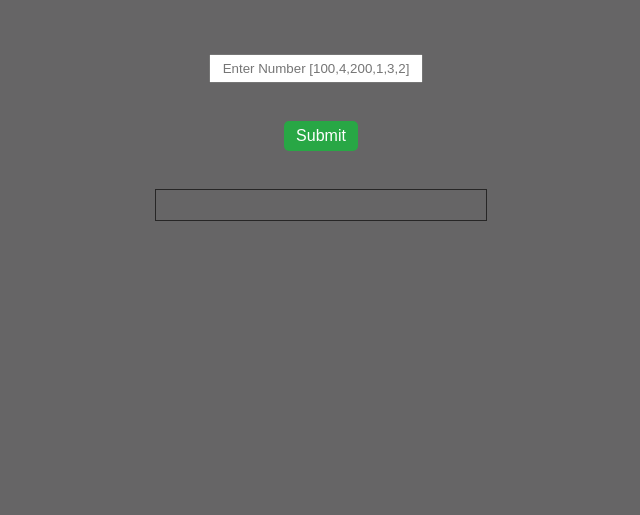
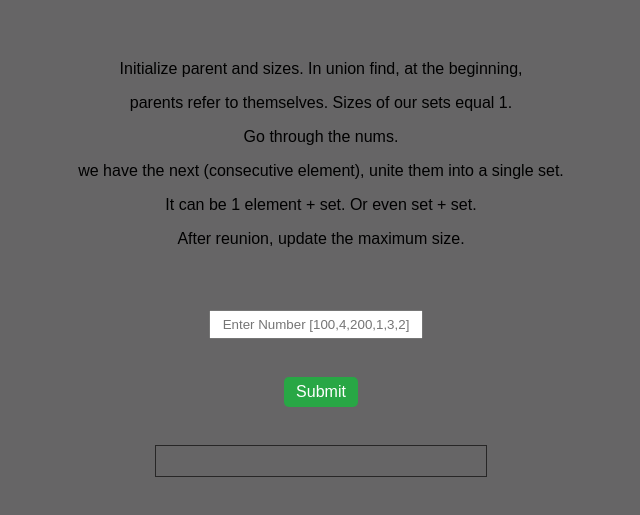
Before and after one commit to harshitha-brs/Longest-Consecutive-Sequence, a plain HTML site: page index.html in a window 1280 px wide. Shown: the part 59-574 px from the top of the page, without its empty margins (319-959 px from the left). Drawn offline with Linux system fonts and the light colour scheme.

Commit message:
Update index.html

```diff
--- a/index.html
+++ b/index.html
@@ -9,6 +9,14 @@
   </head>
   <body>
     <h1><b>Longest consecutive Sequence</b></h1>
+    <br />
+    <br />
+    <p>Initialize parent and sizes. In union find, at the beginning,</p>
+    <p>parents refer to themselves. Sizes of our sets equal 1.</p>
+    <p>Go through the nums.</p>
+    <p>we have the next (consecutive element), unite them into a single set.</p>
+    <p>It can be 1 element + set. Or even set + set.</p>
+    <p>After reunion, update the maximum size.</p>
     <br />
     <br />
     <input
```
